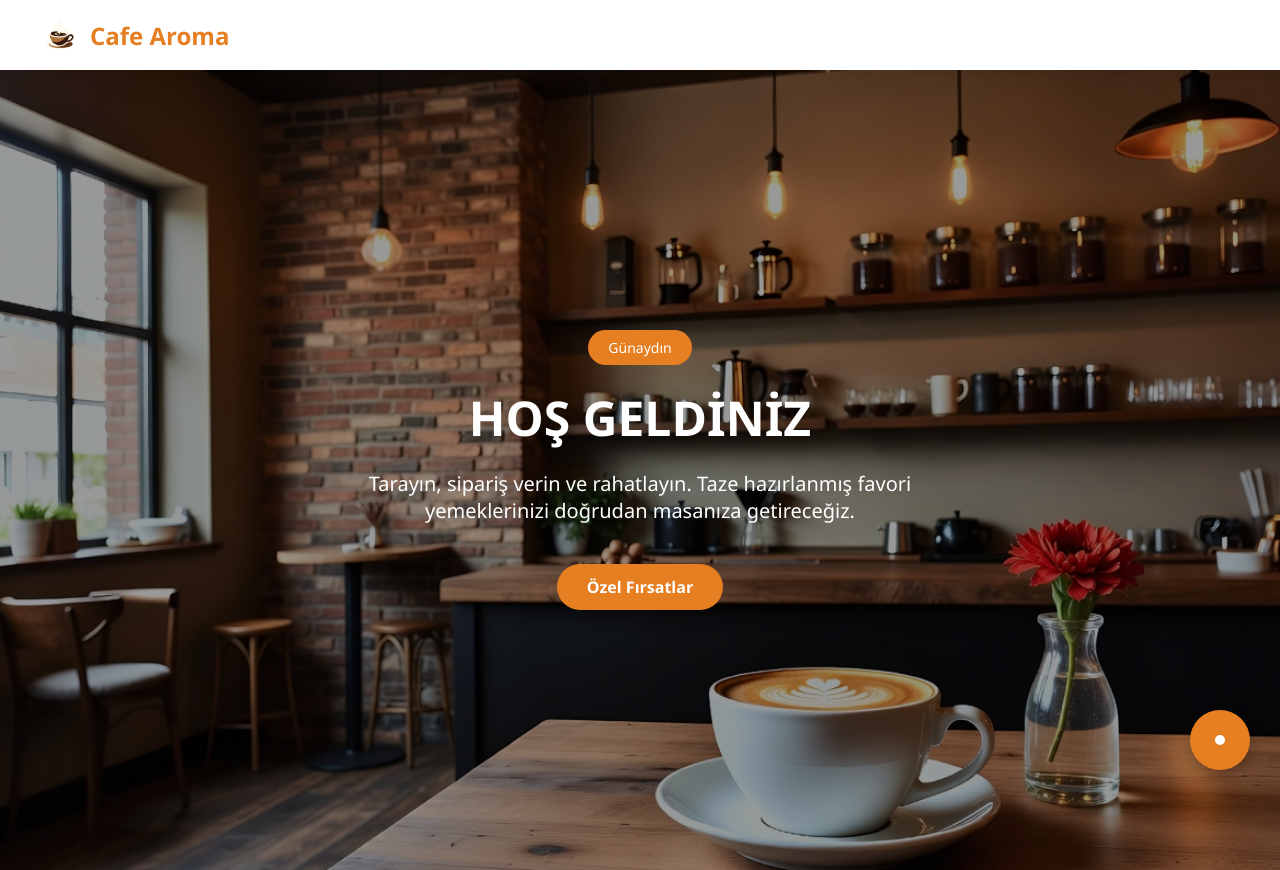
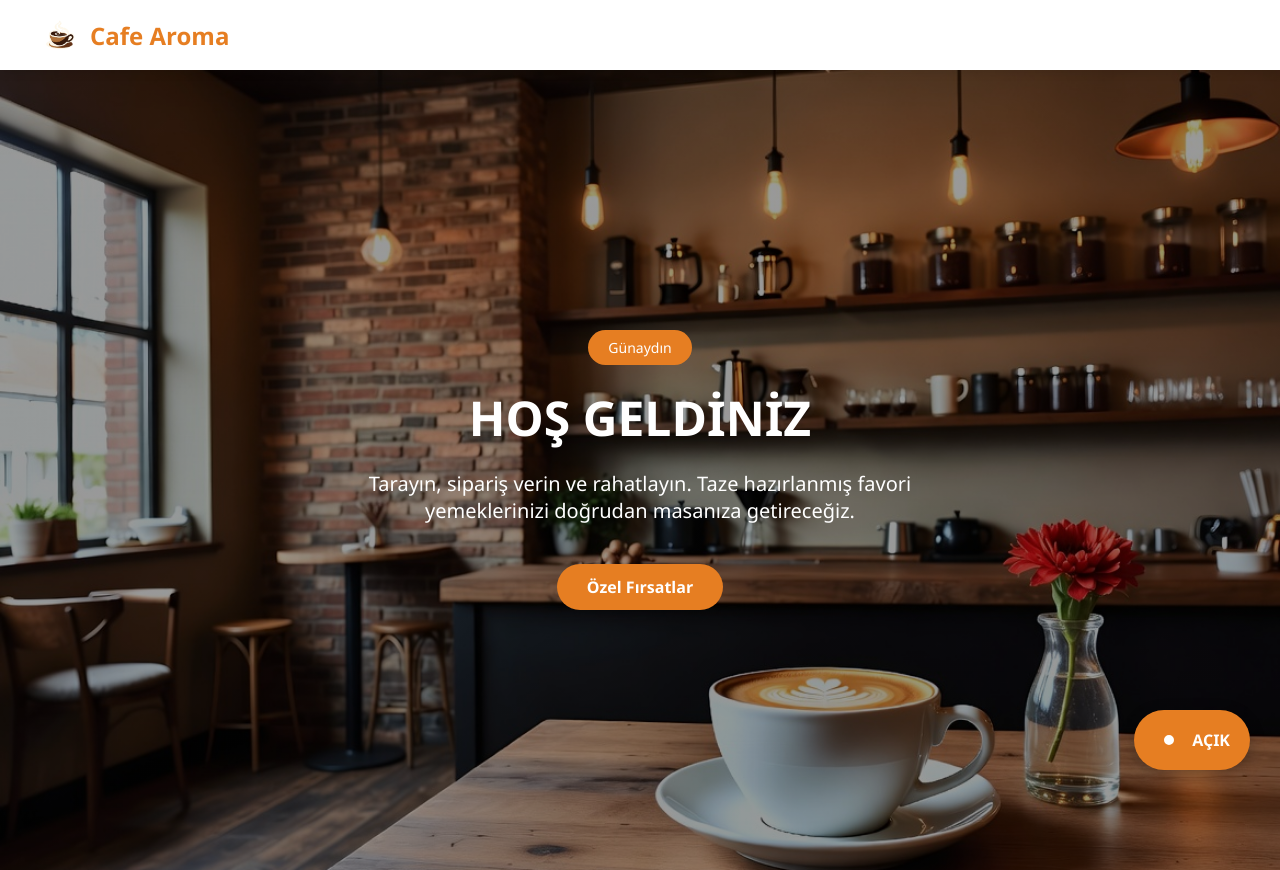
Before and after one commit to ulascorb321/qr, a plain HTML site: page index.html in a window 1280 px wide. Shown: the top 870 px of the page. Drawn offline with Linux system fonts and the light colour scheme.

Commit message:
Add files via upload

```diff
--- a/index.html
+++ b/index.html
@@ -13,7 +13,7 @@
         }
         body {
             font-family: 'Segoe UI', Tahoma, Geneva, Verdana, sans-serif;
-            background-color: #f9f9f9;
+            background-color: #ffffff;
             color: #333;
             transition: background-color 0.4s, color 0.4s;
         }
@@ -212,22 +212,29 @@
     position: fixed;
     bottom: 30px;
     right: 30px;
-            width: 60px;
+    width: auto;
+    min-width: 60px;
     height: 60px;
     background-color: #e67e22;
-            border-radius: 50%;
+    border-radius: 50px;
     display: flex;
     align-items: center;
     justify-content: center;
     cursor: pointer;
     box-shadow: 0 4px 15px rgba(0,0,0,0.3);
+    padding: 0 20px;
     z-index: 1000;
-            transition: background-color 0.4s;
+    transition: background-color 0.4s, width 0.3s;
 }
 .theme-toggle svg {
     width: 30px;
     height: 30px;
     fill: white;
+    flex-shrink: 0;
+}
+.theme-toggle span {
+    color: white;
+    font-size: 16px;
 }
 body.dark-mode .theme-toggle {
     background-color: #f39c12;
@@ -357,6 +364,7 @@
     <svg viewBox="0 0 24 24" id="moon-icon" style="display:none;">
         <path d="M21 12.79A9 9 0 1 1 11.21 3 7 7 0 0 0 21 12.79z"/>
     </svg>
+    <span id="theme-text" style="margin-left: 8px; font-weight: bold;">AÇIK</span>
 </div>
 
     <script src="java.js"></script>
--- a/java.js
+++ b/java.js
@@ -2,33 +2,31 @@
 
 function toggleTheme() {
     document.body.classList.toggle('dark-mode');
-
     const isDark = document.body.classList.contains('dark-mode');
     localStorage.setItem('theme', isDark ? 'dark' : 'light');
 
-    const sunIcon = document.getElementById('sun-icon');
-    const moonIcon = document.getElementById('moon-icon');
+    // İkonları değiştir
+    document.getElementById('sun-icon').style.display = isDark ? 'none' : 'block';
+    document.getElementById('moon-icon').style.display = isDark ? 'block' : 'none';
 
-    if (sunIcon && moonIcon) {
-        sunIcon.style.display = isDark ? 'none' : 'block';
-        moonIcon.style.display = isDark ? 'block' : 'none';
-    }
+    // Yazıyı değiştir: Açık modda "AÇIK", koyu modda "KOYU"
+    document.getElementById('theme-text').textContent = isDark ? 'KOYU' : 'AÇIK';
 }
 
-// Sayfa tamamen yüklendikten sonra temayı uygula
-document.addEventListener('DOMContentLoaded', function() {
+// Sayfa ilk yüklendiğinde her zaman beyaz (açık mod) ile başla, sonra tercihi uygula
+window.addEventListener('load', () => {
+    // 1. Zorla açık mod başlat (telefon sistem koyu modda bile olsa)
+    document.body.classList.remove('dark-mode');
+
+    // 2. Kullanıcının kaydettiği tercihi uygula (eğer daha önce koyu seçmişse)
     const savedTheme = localStorage.getItem('theme');
-
-    const sunIcon = document.getElementById('sun-icon');
-    const moonIcon = document.getElementById('moon-icon');
-
     if (savedTheme === 'dark') {
         document.body.classList.add('dark-mode');
-        if (sunIcon) sunIcon.style.display = 'none';
-        if (moonIcon) moonIcon.style.display = 'block';
-    } else {
-        document.body.classList.remove('dark-mode');
-        if (sunIcon) sunIcon.style.display = 'block';
-        if (moonIcon) moonIcon.style.display = 'none';
     }
+
+    // 3. İkon ve yazıyı doğru duruma getir
+    const isDark = document.body.classList.contains('dark-mode');
+    document.getElementById('sun-icon').style.display = isDark ? 'none' : 'block';
+    document.getElementById('moon-icon').style.display = isDark ? 'block' : 'none';
+    document.getElementById('theme-text').textContent = isDark ? 'KOYU' : 'AÇIK';
 });
```
Also changed, not shown: sicak.html (+73 -15 lines), 1 other file. Lines whose indentation alone changed are shown as unchanged.
